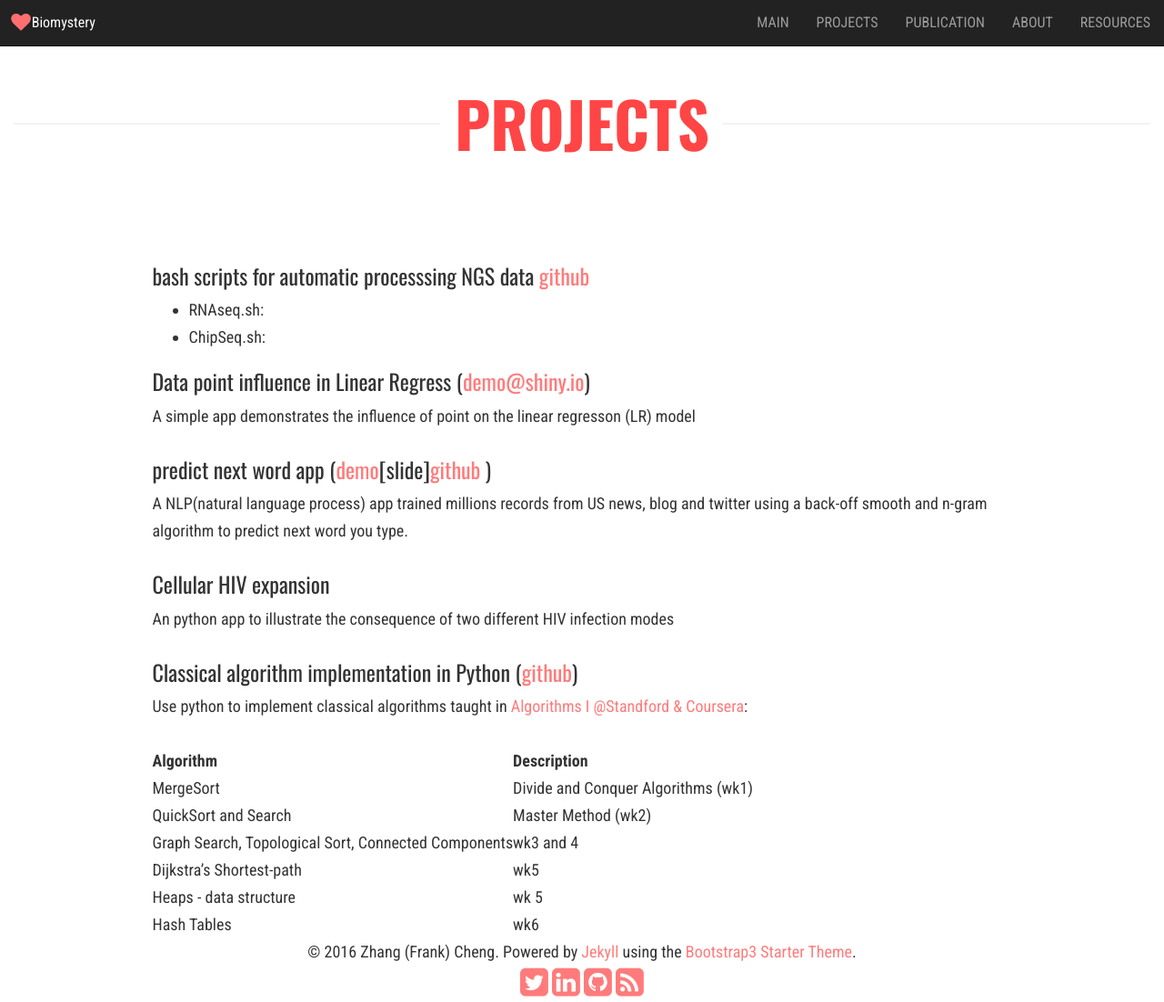
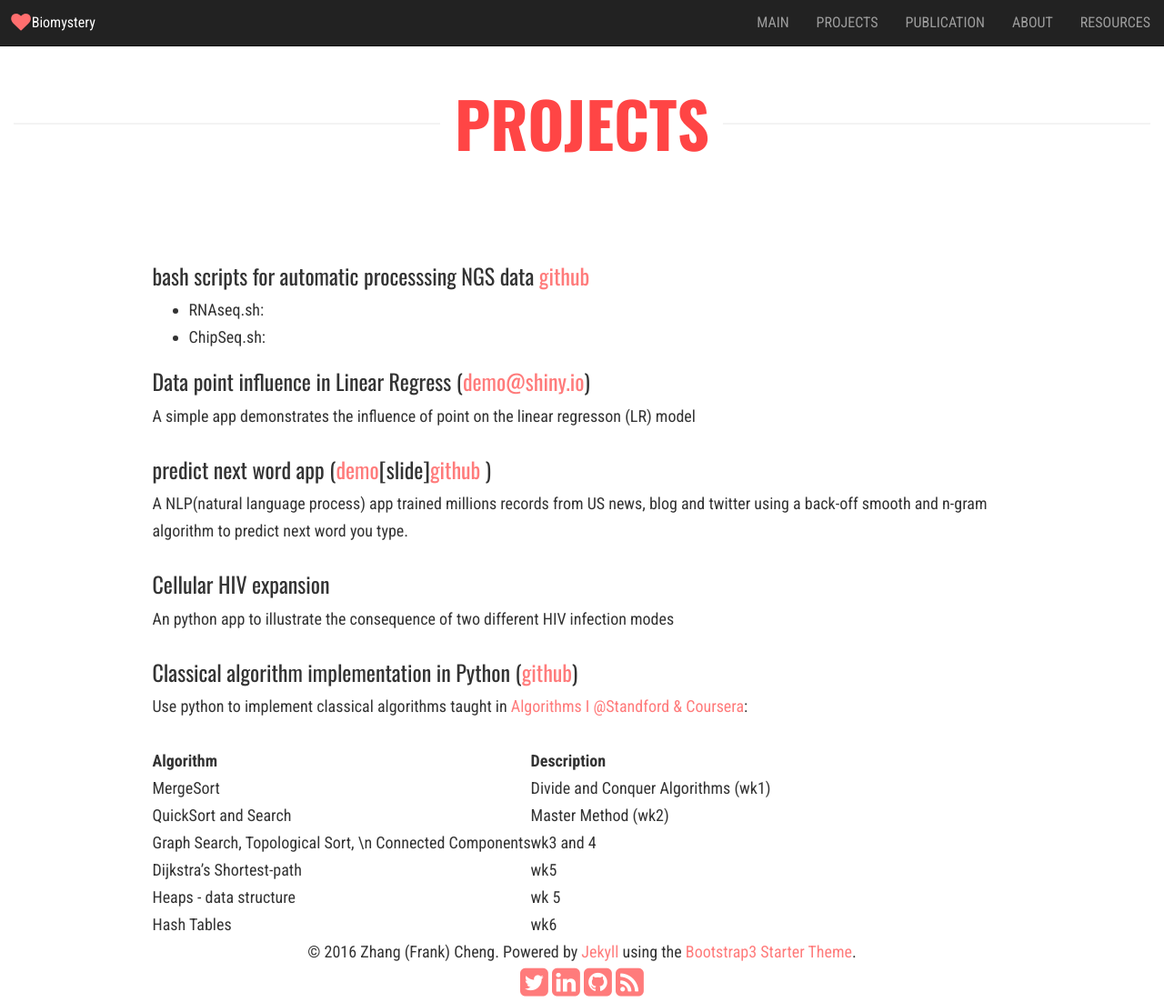
Before and after one commit to biomystery/biomystery.github.io, a Jekyll site: the page built from _pages/project.md, in a window 1280 px wide and 1102 px high. Shown: the whole window at 91% size. Built offline with Jekyll 4.4.1, drawn with Linux system fonts in a browser that asks for light colours; nearby versions of some CDN libraries.

```diff
--- a/_pages/project.md
+++ b/_pages/project.md
@@ -29,7 +29,7 @@ Use python to implement classical algorithms taught in
 | ------------- | ------------- |
 | MergeSort | Divide and Conquer Algorithms (wk1) |
 | QuickSort and Search | Master Method (wk2)   |
-| Graph Search, Topological Sort, Connected Components | wk3 and 4 |
+| Graph Search, Topological Sort, \n Connected Components | wk3 and 4 |
 | Dijkstra's Shortest-path | wk5 |
 | Heaps - data structure | wk 5 |
 | Hash Tables | wk6 |
```
